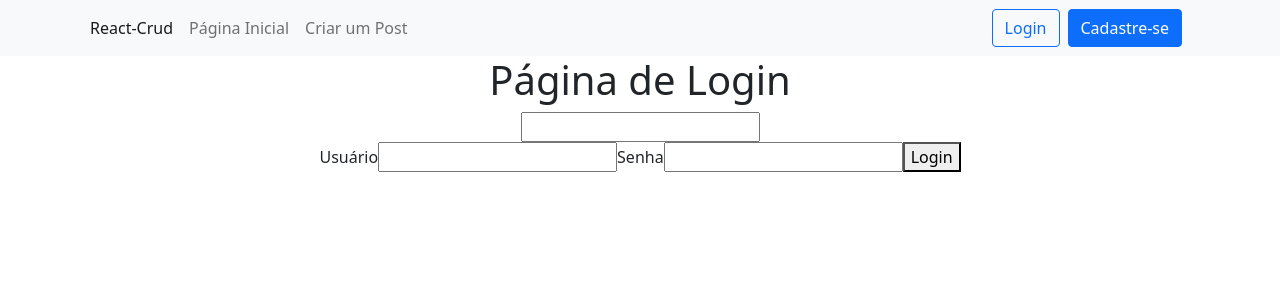
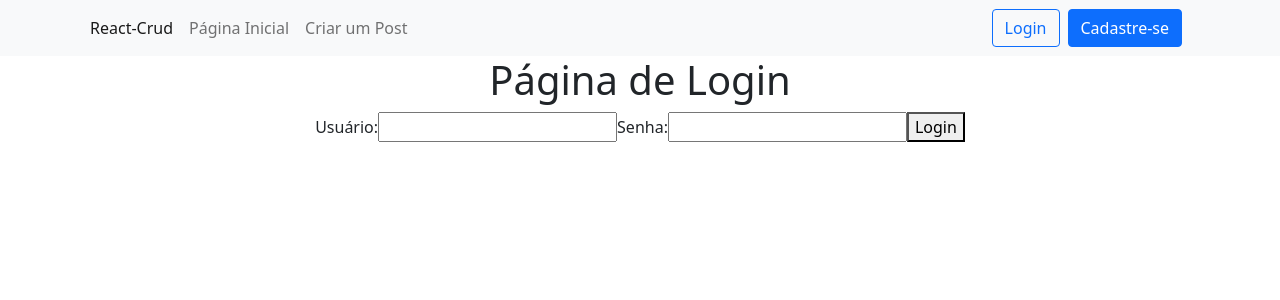
Before and after one commit to viniciusSg22/React-Crud, a React (Create React App) app in the folder front-end/: page /login in a window 1280 px wide. Shown: the top 300 px of the page. Built offline with nearby package versions, Linux system fonts and the light colour scheme; the HTML template or start-up script is replaced by a standard one.

Commit message:
Corrigindo erro que não permitia digitar em um input e previnindo a página de atualizar após inserir dados no form

```diff
--- a/front-end/src/pages/Login.js
+++ b/front-end/src/pages/Login.js
@@ -1,23 +1,28 @@
 import React, { useState } from "react";
-import { ErrorMessage, Field, Formik, Form } from "formik";
-import * as Yup from "yup"; //Import tudo que contém em Yup da "biblioteca yup"
+// import { ErrorMessage, Field, Formik, Form } from "formik";
+// import * as Yup from "yup"; //Import tudo que contém em Yup da "biblioteca yup"
 import axios from "axios";
 
 function Login() {
   const [username, setUsername] = useState("");
   const [password, setPassword] = useState("");
 
-  const valoresIniciais = {
-    username: "",
-    password: "",
-  };
+  // const valoresIniciais = {
+  //   username: "",
+  //   password: "",
+  // };
 
-  const validacoes = Yup.object().shape({
-    username: Yup.string().min(3).max(15).required(),
-    password: Yup.string().min(3).max(20).required(),
-  });
+  // const validacoes = Yup.object().shape({
+  //   username: Yup.string().min(3).max(15).required(),
+  //   password: Yup.string().min(3).max(20).required(),
+  // });
 
-  const login = () => {
+  // const stopRefresh = (e) => {
+  //   e.preventDefault();
+  // }
+
+  const login = (e) => {
+    e.preventDefault(); //APAGAR APÓS TÉRMINO DOS TESTES
     const data = { username: username, password: password };
     axios.post("http://localhost:3001/auth/login", data).then((response) => {
       console.log(response.data);
@@ -27,8 +32,24 @@ function Login() {
   return (
     <div>
       <h1>Página de Login</h1>
-      <input />
-      <Formik
+      <form onSubmit={login}>
+        <label>Usuário:</label>
+        <input
+          type="text"
+          onChange={(e) => {
+            setUsername(e.target.value);
+          }}
+        />
+        <label>Senha:</label>
+        <input
+          type="password"
+          onChange={(e) => {
+            setPassword(e.target.value);
+          }}
+        />
+        <button type="submit">Login</button>
+      </form>
+      {/* <Formik
         initialValues={valoresIniciais}
         validationSchema={validacoes}
         onSubmit={login}
@@ -55,7 +76,7 @@ function Login() {
           />
           <button type="submit">Login</button>
         </Form>
-      </Formik>
+      </Formik> */}
     </div>
   );
 }
```
